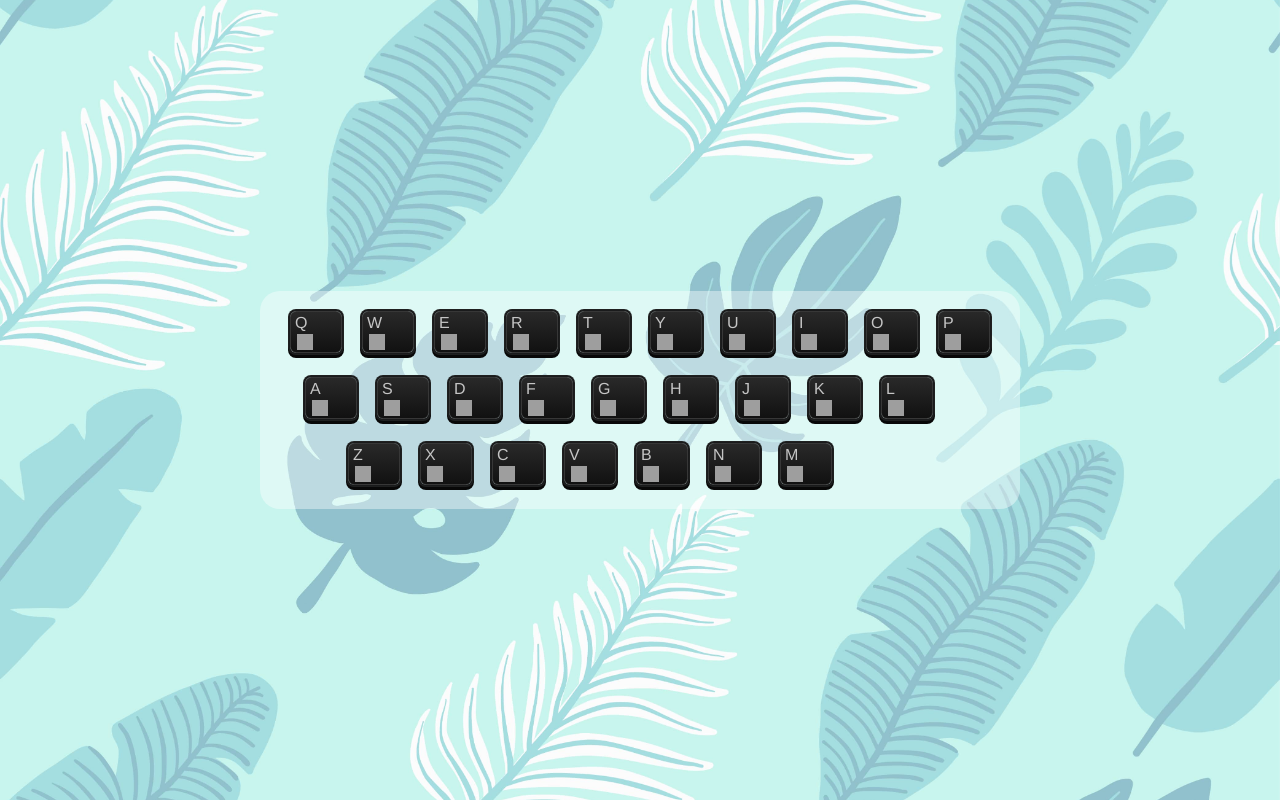
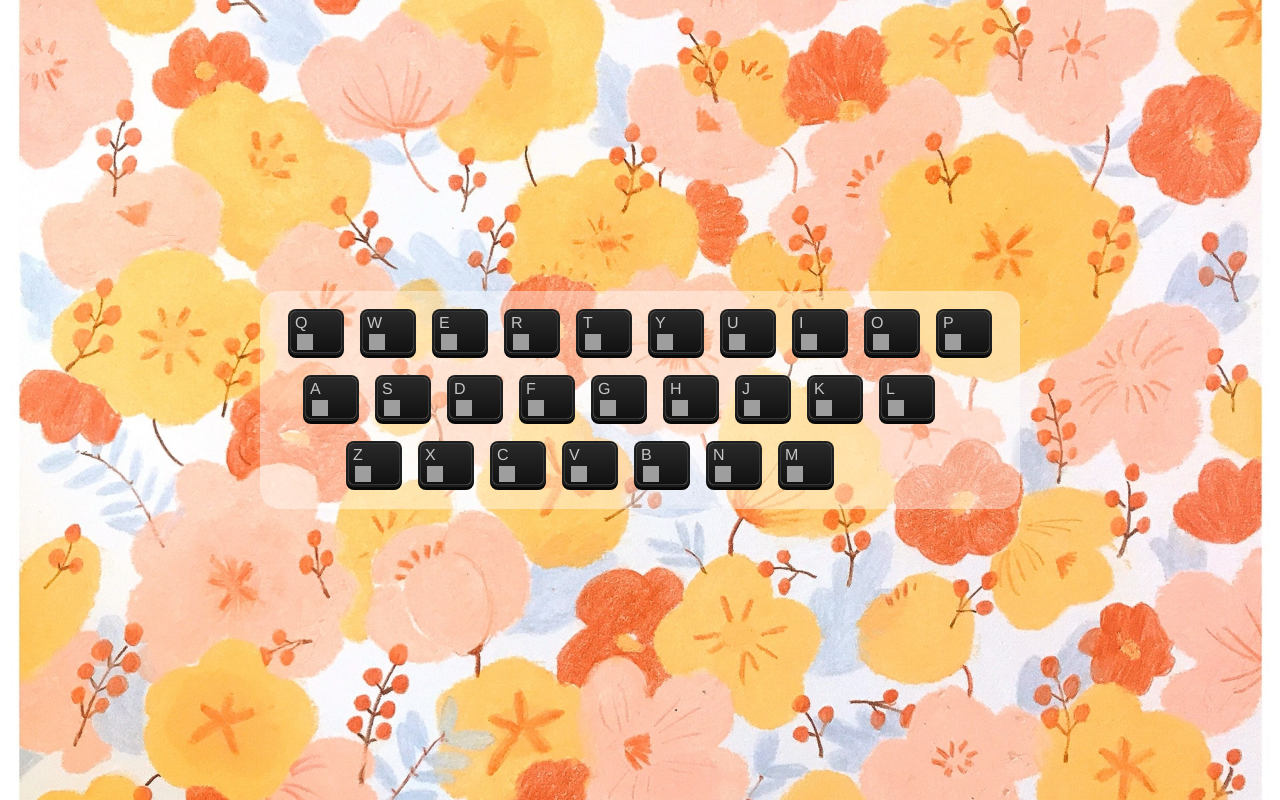
Before and after one commit to alisonysy/JiRenGu_task, a plain HTML site: page nav-demo/index.html in a window 1280 px wide. Drawn offline with Linux system fonts and the light colour scheme; grey boxes are pictures that could not be loaded.

Commit message:
change background

```diff
--- a/nav-demo/style.css
+++ b/nav-demo/style.css
@@ -4,7 +4,7 @@
 }
 
 body{
-  background: wheat url('./background-min.jpg') no-repeat center center;
+  background: wheat url('./background-min1.jpg') no-repeat center center;
   background-size: cover;
 
 }
```
Also changed, not shown: nav-demo/background-min1.jpg (added).
